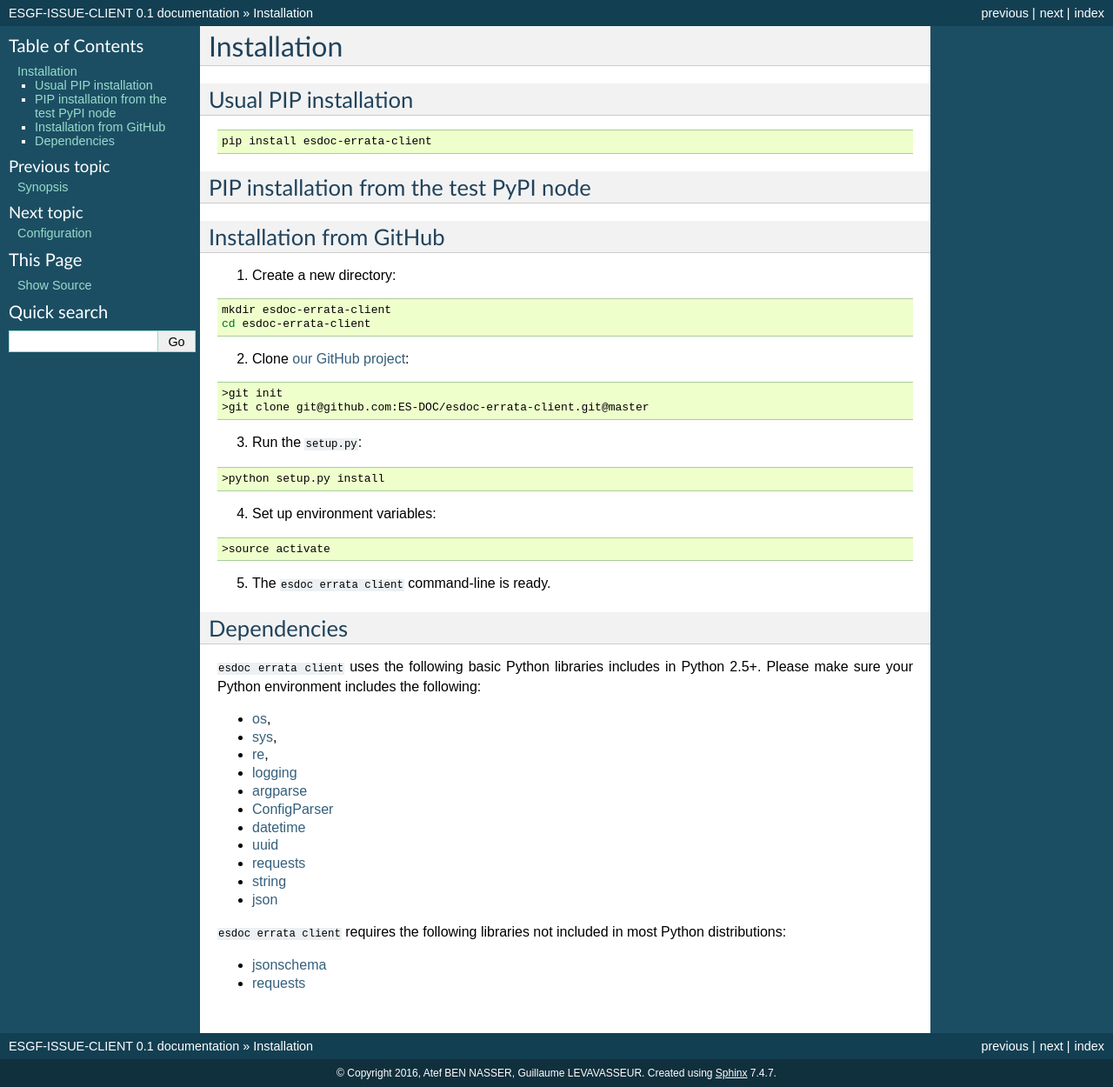
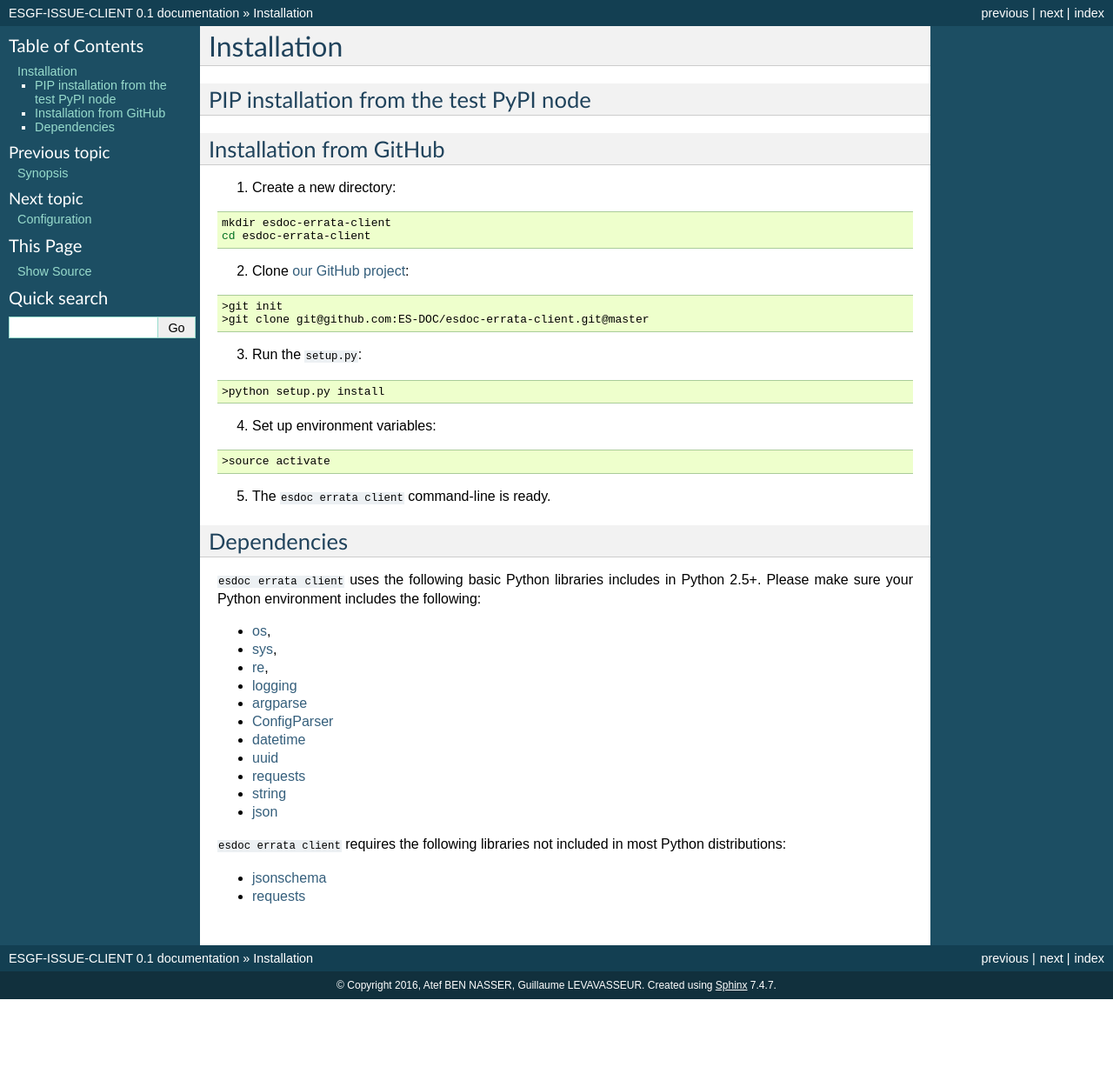
Before and after one commit to ES-DOC/esdoc-errata-client, a Sphinx documentation site: the page built from docs/installation.rst, in a window 1280 px wide. Shown: the whole page at 87% size. Built offline with Sphinx 7.4.7, drawn with Linux system fonts in a browser that asks for light colours; after the commit the page ends 1149 px from its top, so only the background shows below that.

Commit message:
installation updated with proper pypi link

```diff
--- a/docs/installation.rst
+++ b/docs/installation.rst
@@ -3,13 +3,6 @@
 
 Installation
 ============
-
-Usual PIP installation
-**********************
-
-.. code-block:: bash
-
-  pip install esdoc-errata-client
 
 PIP installation from the test PyPI node
 ****************************************
```
